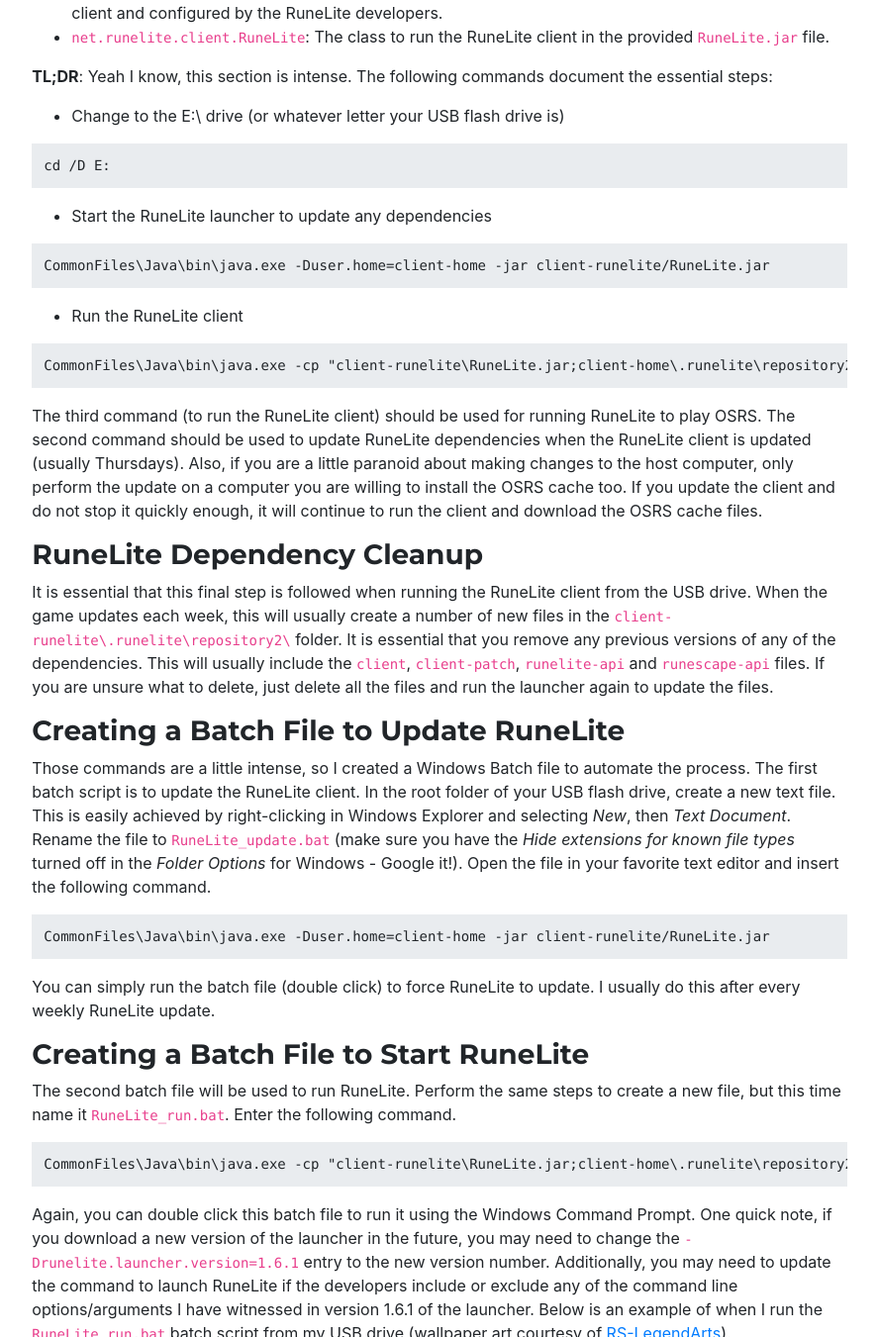
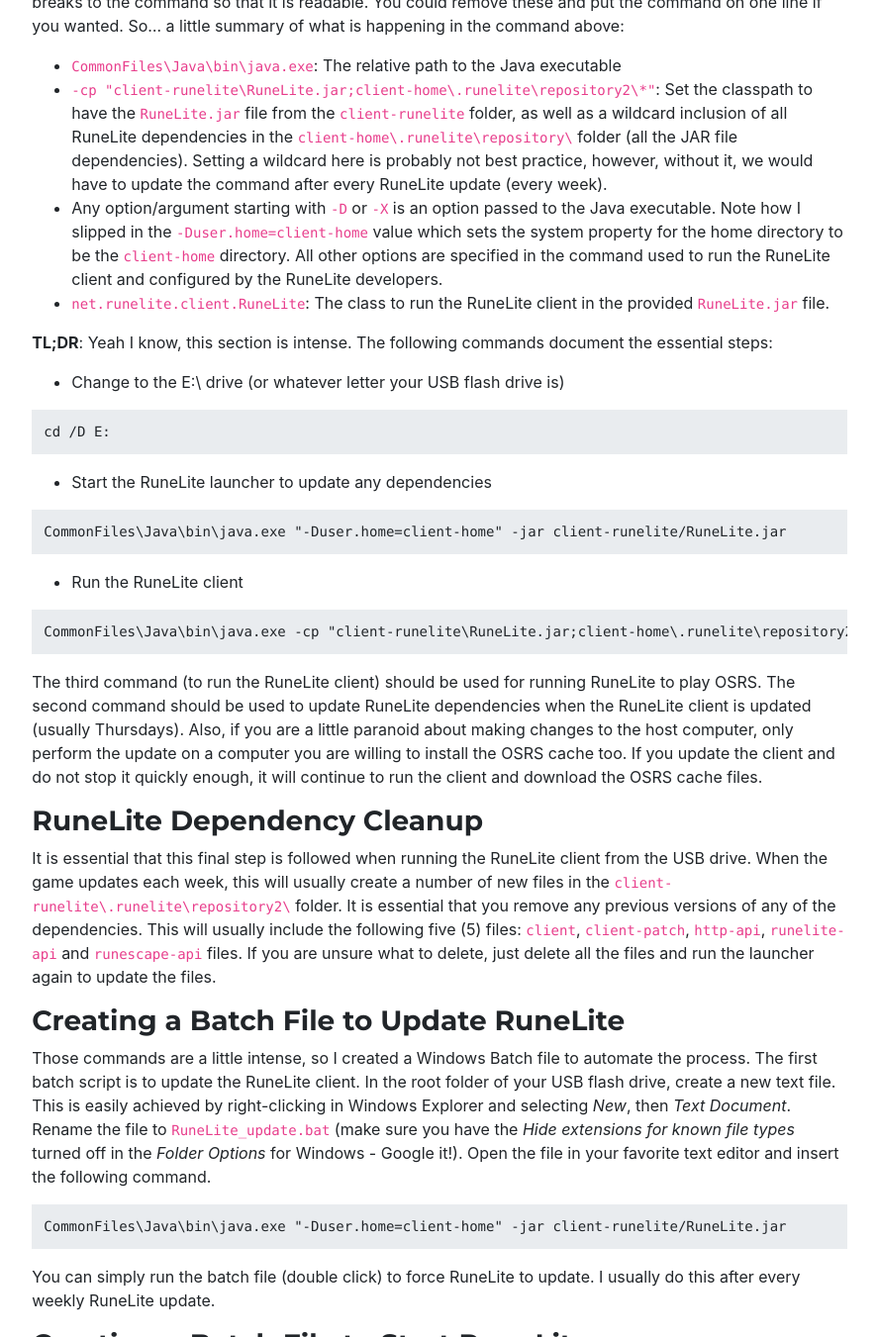
Before and after one commit to osrsbox/osrsbox.github.io, a Jekyll site: the page built from _posts/2019-02-20-running-osrs-client-on-a-usb-thumb-drive.md, in a window 1280 px wide and 1400 px high, scrolled down 9818 px, cut to the strip 0-1351 px from the top of the window. Shown: the whole strip at 99% size, without its empty margins (196-1083 px from the left). Built offline with Jekyll 4.4.1, drawn with Linux system fonts in a browser that asks for light colours; nearby versions of some CDN libraries; comment, search, counter and statistics services are not loaded; some of the changed text lies outside the part shown.

Commit message:
Updated OSRS portable client tutorial.

```diff
--- a/_posts/2019-02-20-running-osrs-client-on-a-usb-thumb-drive.md
+++ b/_posts/2019-02-20-running-osrs-client-on-a-usb-thumb-drive.md
@@ -115,6 +115,8 @@
 
 ### Running the RuneLite JAR File
 
+**UPDATE**: Please note that you can perform the following section of the tutorial in Windows PowerShell, or Windows Command Prompt (CMD). I would recommend using the Windows Command Prompt - as it is easier. PowerShell has a quirk where you must wrap Java properties with double quotes. For example, `-Duser.home=client-home` or `-Xmx512m` must be wrapped in quotes to produce `"-Duser.home=client-home"` or `"-Xmx512m"`. This tutorial includes the wrapped Java properties, but they are a pain to add!
+
 We now have the RuneLite launcher downloaded, validated using the hash value, and copied to the folder we created on our USB flash drive. The only thing left to do is determine a suitable method to run the RuneLite client. Since it is not installed, we cannot simply click a Start Menu entry, or Desktop icon to start the client. We need to run a command to execute the client. Usually, this is very easy, as illustrated by the following command that would usually be sufficient:
 
 {% highlight plaintext %}
@@ -157,9 +161,10 @@
 
 {% highlight plaintext %}
 CommonFiles\Java\bin\java.exe -cp "client-runelite\RuneLite.jar;client-home\.runelite\repository2\*" ^
--Duser.home=client-home -Xmx512m -Xss2m -XX:CompileThreshold=1500 -Xincgc -XX:+UseConcMarkSweepGC  -XX:+UseParNewGC ^
--Djna.nosys=true -Dsun.java2d.noddraw=false -Dsun.java2d.opengl=false -Djava.net.preferIPv4Stack=true ^
--Djava.net.preferIPv4Addresses=true -Drunelite.launcher.version=1.6.1 net.runelite.client.RuneLite
+"-Duser.home=client-home" "-Xmx512m" "-Xss2m" "-XX:CompileThreshold=1500" "-Xincgc" "-XX:+UseConcMarkSweepGC" ^
+"-XX:+UseParNewGC" "-Djna.nosys=true" "-Dsun.java2d.noddraw=false" "-Dsun.java2d.opengl=false" ^
+"-Djava.net.preferIPv4Stack=true" "-Djava.net.preferIPv4Addresses=true" ^
+"-Drunelite.launcher.version=1.6.1" net.runelite.client.RuneLite
 {% endhighlight %}
 
 Holy crap, right?! One key point before we discuss anything: This command requires you have run the RuneLite launcher at least once to download all the required JAR files to the RuneLite home folder (`client-home\.runelite\repositories2\`). This is because we need those files to actually launch the client. In future releases when the client is updated, you will have to run the launcher again to download the updated JAR dependency files. Another important note, the command above is using the caret symbol (`^`) to add line breaks to the command so that it is readable. You could remove these and put the command on one line if you wanted. So... a little summary of what is happening in the command above:
@@ -180,27 +185,27 @@
 - Start the RuneLite launcher to update any dependencies
 
 {% highlight plaintext %}
-CommonFiles\Java\bin\java.exe -Duser.home=client-home -jar client-runelite/RuneLite.jar
+CommonFiles\Java\bin\java.exe "-Duser.home=client-home" -jar client-runelite/RuneLite.jar
 {% endhighlight %}
 
 - Run the RuneLite client
 
 {% highlight plaintext %}
-CommonFiles\Java\bin\java.exe -cp "client-runelite\RuneLite.jar;client-home\.runelite\repository2\*" -Duser.home=client-home -Xmx512m -Xss2m -XX:CompileThreshold=1500 -Xincgc -XX:+UseConcMarkSweepGC  -XX:+UseParNewGC -Djna.nosys=true -Dsun.java2d.noddraw=false -Dsun.java2d.opengl=false -Djava.net.preferIPv4Stack=true -Djava.net.preferIPv4Addresses=true -Drunelite.launcher.version=1.6.1 net.runelite.client.RuneLite
+CommonFiles\Java\bin\java.exe -cp "client-runelite\RuneLite.jar;client-home\.runelite\repository2\*" "-Duser.home=client-home" "-Xmx512m" "-Xss2m" "-XX:CompileThreshold=1500" "-Xincgc" "-XX:+UseConcMarkSweepGC"  "-XX:+UseParNewGC" "-Djna.nosys=true" "-Dsun.java2d.noddraw=false" "-Dsun.java2d.opengl=false" "-Djava.net.preferIPv4Stack=true" "-Djava.net.preferIPv4Addresses=true" "-Drunelite.launcher.version=1.6.1" net.runelite.client.RuneLite
 {% endhighlight %}
 
 The third command (to run the RuneLite client) should be used for running RuneLite to play OSRS. The second command should be used to update RuneLite dependencies when the RuneLite client is updated (usually Thursdays). Also, if you are a little paranoid about making changes to the host computer, only perform the update on a computer you are willing to install the OSRS cache too. If you update the client and do not stop it quickly enough, it will continue to run the client and download the OSRS cache files.
 
 ### RuneLite Dependency Cleanup
 
-It is essential that this final step is followed when running the RuneLite client from the USB drive. When the game updates each week, this will usually create a number of new files in the `client-runelite\.runelite\repository2\` folder. It is essential that you remove any previous versions of any of the dependencies. This will usually include the `client`, `client-patch`, `runelite-api` and `runescape-api` files. If you are unsure what to delete, just delete all the files and run the launcher again to update the files.
+It is essential that this final step is followed when running the RuneLite client from the USB drive. When the game updates each week, this will usually create a number of new files in the `client-runelite\.runelite\repository2\` folder. It is essential that you remove any previous versions of any of the dependencies. This will usually include the following five (5) files: `client`, `client-patch`, `http-api`, `runelite-api` and `runescape-api` files. If you are unsure what to delete, just delete all the files and run the launcher again to update the files.
 
 ### Creating a Batch File to Update RuneLite
 
 Those commands are a little intense, so I created a Windows Batch file to automate the process. The first batch script is to update the RuneLite client. In the root folder of your USB flash drive, create a new text file. This is easily achieved by right-clicking in Windows Explorer and selecting _New_, then _Text Document_. Rename the file to `RuneLite_update.bat` (make sure you have the _Hide extensions for known file types_ turned off in the _Folder Options_ for Windows - Google it!). Open the file in your favorite text editor and insert the following command.
 
 {% highlight plaintext %}
-CommonFiles\Java\bin\java.exe -Duser.home=client-home -jar client-runelite/RuneLite.jar
+CommonFiles\Java\bin\java.exe "-Duser.home=client-home" -jar client-runelite/RuneLite.jar
 {% endhighlight %}
 
 You can simply run the batch file (double click) to force RuneLite to update. I usually do this after every weekly RuneLite update.
@@ -210,7 +215,7 @@
 The second batch file will be used to run RuneLite. Perform the same steps to create a new file, but this time name it `RuneLite_run.bat`. Enter the following command.
 
 {% highlight plaintext %}
-CommonFiles\Java\bin\java.exe -cp "client-runelite\RuneLite.jar;client-home\.runelite\repository2\*" -Duser.home=client-home -Xmx512m -Xss2m -XX:CompileThreshold=1500 -Xincgc -XX:+UseConcMarkSweepGC  -XX:+UseParNewGC -Djna.nosys=true -Dsun.java2d.noddraw=false -Dsun.java2d.opengl=false -Djava.net.preferIPv4Stack=true -Djava.net.preferIPv4Addresses=true -Drunelite.launcher.version=1.6.1 net.runelite.client.RuneLite
+CommonFiles\Java\bin\java.exe -cp "client-runelite\RuneLite.jar;client-home\.runelite\repository2\*" "-Duser.home=client-home" "-Xmx512m" "-Xss2m" "-XX:CompileThreshold=1500" "-Xincgc" "-XX:+UseConcMarkSweepGC"  "-XX:+UseParNewGC" "-Djna.nosys=true" "-Dsun.java2d.noddraw=false" "-Dsun.java2d.opengl=false" "-Djava.net.preferIPv4Stack=true" "-Djava.net.preferIPv4Addresses=true" "-Drunelite.launcher.version=1.6.1" net.runelite.client.RuneLite
 {% endhighlight %}
 
 Again, you can double click this batch file to run it using the Windows Command Prompt. One quick note, if you download a new version of the launcher in the future, you may need to change the `-Drunelite.launcher.version=1.6.1` entry to the new version number. Additionally, you may need to update the command to launch RuneLite if the developers include or exclude any of the command line options/arguments I have witnessed in version 1.6.1 of the launcher. Below is an example of when I run the `RuneLite_run.bat` batch script from my USB drive (wallpaper art courtesy of [RS-LegendArts](https://www.deviantart.com/rs-legendarts)).
```
Also changed, not shown: other parts of _posts/2019-02-20-running-osrs-client-on-a-usb-thumb-drive.md (+3 -1 lines).
